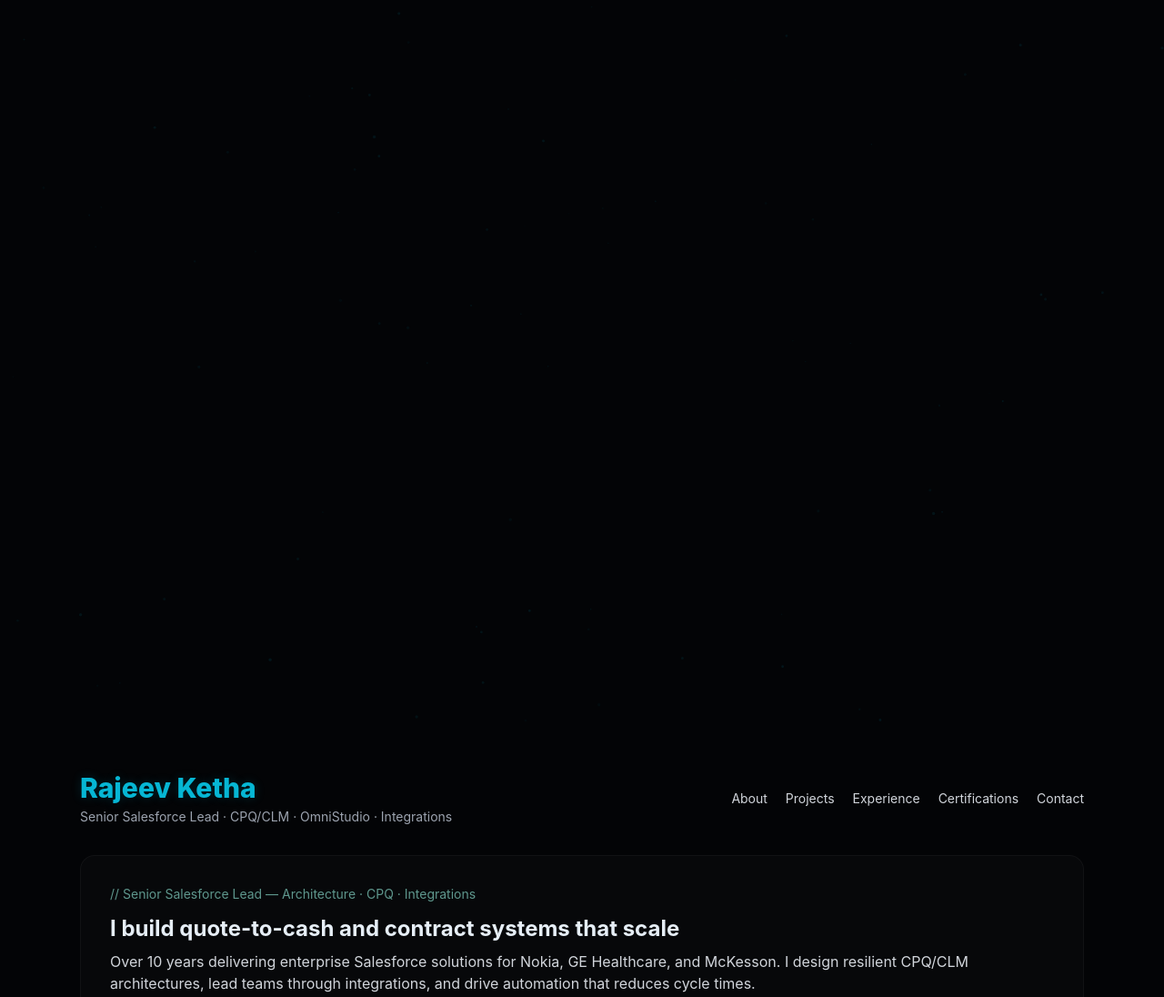
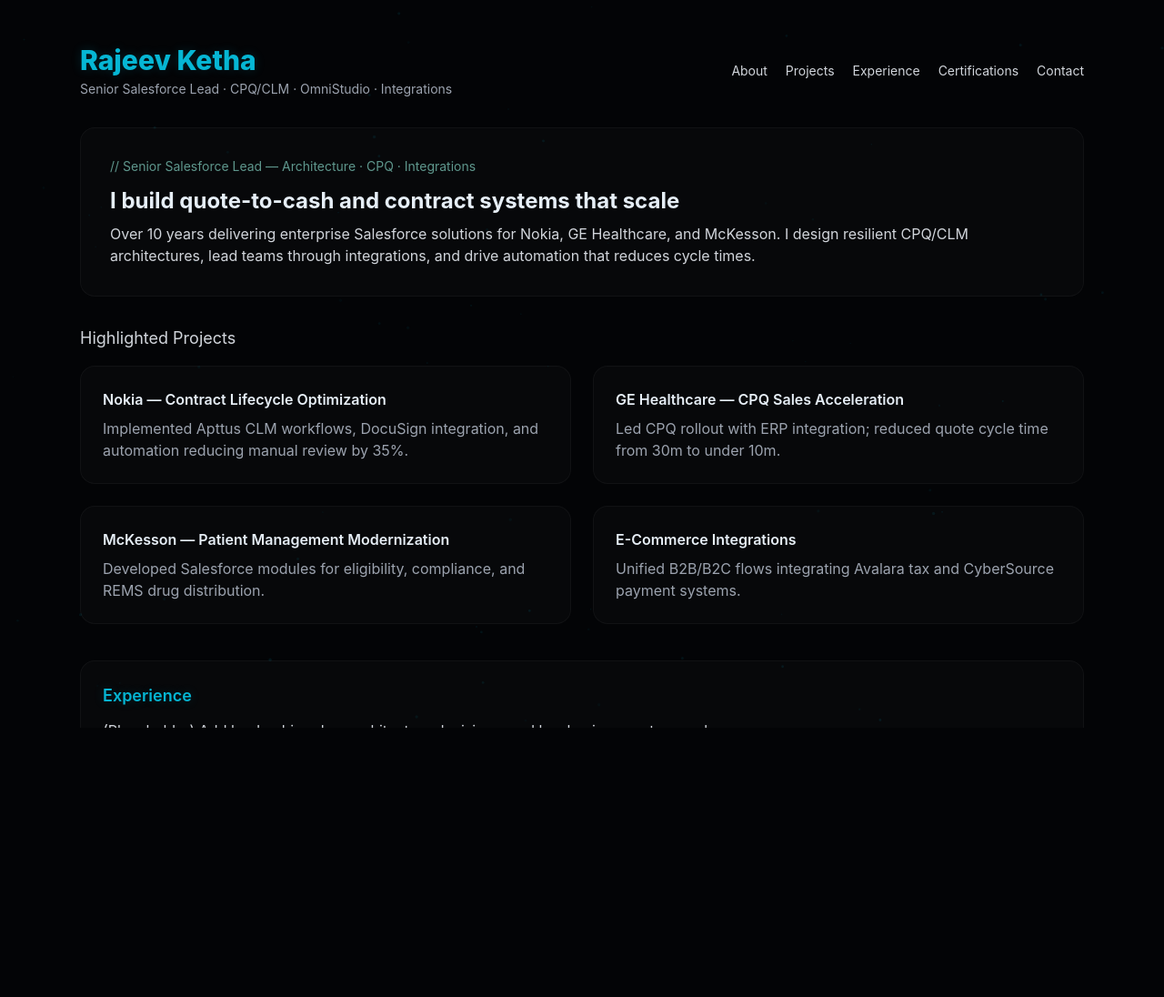
Before and after one commit to rajeevketha/rajeev-portfolio, a plain HTML site: page index.html in a window 1280 px wide. Shown: the top 1096 px of the page at 91% size. After the commit the page ends 800 px from the top, so only its background shows below. Drawn offline with nearby package versions, Linux system fonts and the light colour scheme.

Commit message:
Refactor HTML and CSS for improved structure

```diff
--- a/index.html
+++ b/index.html
@@ -2,25 +2,117 @@
 <html lang="en">
 <head>
   <meta charset="utf-8" />
+  <meta name="viewport" content="width=device-width,initial-scale=1" />
   <title>Rajeev Ketha — Senior Salesforce Lead</title>
   <meta name="description" content="Portfolio of Rajeev Ketha — Senior Salesforce Lead. Apex, LWC, CPQ/CLM, OmniStudio, Integrations, Architecture." />
   <script src="https://cdn.tailwindcss.com"></script>
   <style>
-    :root{
-      --bg:#030406; --card:#0b0f13; --accent:#06b6d4; --glow:rgba(6,182,212,0.2);
+    /* Global Reset for cross-device consistency */
+    html, body {
+      margin: 0;
+      padding: 0;
+      width: 100%;
+      height: 100%;
+      overflow-x: hidden;
+      -webkit-font-smoothing: antialiased;
+      -moz-osx-font-smoothing: grayscale;
     }
-    body{background:var(--bg);color:#e6eef6;font-family:Inter,ui-sans-serif,system-ui;}
-    .card{background:rgba(255,255,255,0.02);border:1px solid rgba(255,255,255,0.04);}
-    .neon{color:var(--accent);text-shadow:0 0 12px var(--glow);}
-    .reveal{opacity:0;transform:translateY(10px);transition:all .6s ease;}
-    .reveal.in{opacity:1;transform:none;}
-    .badge{padding:6px 10px;border-radius:6px;background:rgba(6,182,212,0.1);border:1px solid rgba(6,182,212,0.25);color:var(--accent);font-size:.85rem;display:inline-block;margin:4px;transition:transform .3s ease, box-shadow .3s ease;}
-    .badge:hover{transform:translateY(-2px) scale(1.03);box-shadow:0 0 16px var(--glow);}
+
+    /* Theme variables */
+    :root {
+      --bg: #030406;
+      --card: #0b0f13;
+      --accent: #06b6d4;
+      --glow: rgba(6,182,212,0.2);
+    }
+
+    /* Base layout */
+    body {
+      background: var(--bg);
+      color: #e6eef6;
+      font-family: Inter, ui-sans-serif, system-ui;
+      line-height: 1.5;
+      min-height: 100vh;
+    }
+
+    /* Fullscreen background canvas */
+    canvas#bg-canvas {
+      position: fixed;
+      top: 0;
+      left: 0;
+      width: 100vw;
+      height: 100vh;
+      z-index: 0;
+      background: var(--bg);
+    }
+
+    /* Card components */
+    .card {
+      background: rgba(255,255,255,0.02);
+      border: 1px solid rgba(255,255,255,0.04);
+      border-radius: 1rem;
+      box-sizing: border-box;
+    }
+
+    /* Neon glow text */
+    .neon {
+      color: var(--accent);
+      text-shadow: 0 0 12px var(--glow);
+    }
+
+    /* Reveal animation */
+    .reveal {
+      opacity: 0;
+      transform: translateY(10px);
+      transition: all 0.6s ease;
+    }
+    .reveal.in {
+      opacity: 1;
+      transform: none;
+    }
+
+    /* Badge styles */
+    .badge {
+      padding: 6px 10px;
+      border-radius: 6px;
+      background: rgba(6,182,212,0.1);
+      border: 1px solid rgba(6,182,212,0.25);
+      color: var(--accent);
+      font-size: 0.85rem;
+      display: inline-block;
+      margin: 4px;
+      transition: transform 0.3s ease, box-shadow 0.3s ease;
+    }
+    .badge:hover {
+      transform: translateY(-2px) scale(1.03);
+      box-shadow: 0 0 16px var(--glow);
+    }
+
+    /* Responsive adjustments */
+    @media (max-width: 768px) {
+      header {
+        flex-direction: column;
+        text-align: center;
+        gap: 1rem;
+      }
+      nav a {
+        display: inline-block;
+        margin: 0 6px;
+      }
+      .card {
+        padding: 1.2rem;
+      }
+    }
   </style>
 </head>
+
 <body>
+  <!-- Animated background -->
   <canvas id="bg-canvas"></canvas>
+
+  <!-- Main container -->
   <div class="relative z-10 max-w-6xl mx-auto px-6 py-12">
+    <!-- Header section -->
     <header class="flex items-center justify-between mb-8">
       <div>
         <h1 class="text-3xl font-extrabold neon">Rajeev Ketha</h1>
@@ -36,40 +128,47 @@
     </header>
 
     <main>
-      <section id="about" class="card p-8 rounded-2xl mb-8 reveal">
+      <!-- About -->
+      <section id="about" class="card p-8 mb-8 reveal">
         <p class="text-sm text-teal-200/60 mb-3">// Senior Salesforce Lead — Architecture · CPQ · Integrations</p>
         <h2 class="text-2xl font-bold mb-2">I build quote-to-cash and contract systems that scale</h2>
-        <p class="text-gray-300">Over 10 years delivering enterprise Salesforce solutions for Nokia, GE Healthcare, and McKesson. I design resilient CPQ/CLM architectures, lead teams through integrations, and drive automation that reduces cycle times.</p>
+        <p class="text-gray-300">
+          Over 10 years delivering enterprise Salesforce solutions for Nokia, GE Healthcare, and McKesson.
+          I design resilient CPQ/CLM architectures, lead teams through integrations, and drive automation that reduces cycle times.
+        </p>
       </section>
 
+      <!-- Projects -->
       <section id="projects" class="mb-10">
         <h3 class="text-lg text-gray-300 mb-4">Highlighted Projects</h3>
         <div class="grid grid-cols-1 md:grid-cols-2 gap-6">
-          <article class="card p-6 rounded-xl reveal">
+          <article class="card p-6 reveal">
             <h4 class="font-semibold">Nokia — Contract Lifecycle Optimization</h4>
-            <p class="text-gray-400 mt-2">Implemented Apttus CLM workflows, DocuSign integration, and versioning automation reducing manual review effort by 35%.</p>
+            <p class="text-gray-400 mt-2">Implemented Apttus CLM workflows, DocuSign integration, and automation reducing manual review by 35%.</p>
           </article>
-          <article class="card p-6 rounded-xl reveal">
+          <article class="card p-6 reveal">
             <h4 class="font-semibold">GE Healthcare — CPQ Sales Acceleration</h4>
-            <p class="text-gray-400 mt-2">Led CPQ rollout integrated with ERP pricing; reduced quote cycle time from 30m to under 10m using guided selling rules.</p>
+            <p class="text-gray-400 mt-2">Led CPQ rollout with ERP integration; reduced quote cycle time from 30m to under 10m.</p>
           </article>
-          <article class="card p-6 rounded-xl reveal">
+          <article class="card p-6 reveal">
             <h4 class="font-semibold">McKesson — Patient Management Modernization</h4>
-            <p class="text-gray-400 mt-2">Developed Salesforce modules for patient eligibility, compliance, and drug distribution under REMS programs.</p>
+            <p class="text-gray-400 mt-2">Developed Salesforce modules for eligibility, compliance, and REMS drug distribution.</p>
           </article>
-          <article class="card p-6 rounded-xl reveal">
-            <h4 class="font-semibold">E‑Commerce Integrations</h4>
-            <p class="text-gray-400 mt-2">Unified B2B/B2C shopping flows integrating Avalara tax and CyberSource payment systems within Apttus platform.</p>
+          <article class="card p-6 reveal">
+            <h4 class="font-semibold">E-Commerce Integrations</h4>
+            <p class="text-gray-400 mt-2">Unified B2B/B2C flows integrating Avalara tax and CyberSource payment systems.</p>
           </article>
         </div>
       </section>
 
-      <section id="experience" class="mb-10 card p-6 rounded-xl reveal">
+      <!-- Experience -->
+      <section id="experience" class="card p-6 mb-10 reveal">
         <h3 class="text-lg font-semibold neon mb-3">Experience</h3>
-        <p class="text-gray-300">(Placeholder) Add more roles and details here later, highlighting leadership, architecture decisions, and business outcomes.</p>
+        <p class="text-gray-300">(Placeholder) Add leadership roles, architecture decisions, and key business outcomes here.</p>
       </section>
 
-      <section id="certs" class="mb-10 card p-6 rounded-xl reveal text-center">
+      <!-- Certifications -->
+      <section id="certs" class="card p-6 mb-10 text-center reveal">
         <h3 class="text-xl font-semibold neon mb-4">Certifications & Achievements</h3>
         <div class="flex flex-wrap justify-center">
           <span class="badge">Salesforce Platform Developer II</span>
@@ -82,20 +181,82 @@
         </div>
       </section>
 
-      <section id="contact" class="card p-6 rounded-xl reveal text-center">
+      <!-- Contact -->
+      <section id="contact" class="card p-6 text-center reveal">
         <h3 class="font-semibold mb-3">Contact</h3>
         <p class="text-gray-300">Reach out for collaboration, consulting, or leadership roles.</p>
         <p class="mt-2 text-gray-400">Email: <span class="font-medium">rajeev.ketha@gmail.com</span></p>
         <p class="text-gray-400">LinkedIn: <a href="#" class="neon hover:underline">linkedin.com/in/rajeevketha</a></p>
-        <p class="text-gray-400">GitHub: <a href="https://github.com/rajeevketha" class="neon hover:underline" target="_blank">github.com/rajeevketha</a></p>
+        <p class="text-gray-400">GitHub: <a href="https://github.com/rajeevketha" target="_blank" class="neon hover:underline">github.com/rajeevketha</a></p>
       </section>
 
+      <!-- Footer -->
       <footer class="text-center text-sm text-gray-500 py-8">© 2025 Rajeev Ketha</footer>
     </main>
   </div>
 
+  <!-- JS for animation and reveal effects -->
   <script>
-    const canvas=document.getElementById('bg-canvas');const ctx=canvas.getContext('2d');let w,h,particles=[];function resize(){w=canvas.width=innerWidth;h=canvas.height=innerHeight;}window.addEventListener('resize',resize);resize();function rand(min,max){return Math.random()*(max-min)+min}function init(){particles=[];for(let i=0;i<80;i++){particles.push({x:rand(0,w),y:rand(0,h),r:rand(.6,1.8),vx:rand(-.15,.15),vy:rand(-.05,.05),a:rand(.03,.1)})}}init();function draw(){ctx.clearRect(0,0,w,h);for(const p of particles){p.x+=p.vx;p.y+=p.vy;if(p.x<0)p.x=w;if(p.x>w)p.x=0;if(p.y<0)p.y=h;if(p.y>h)p.y=0;ctx.beginPath();ctx.fillStyle='rgba(6,182,212,'+p.a+')';ctx.arc(p.x,p.y,p.r,0,Math.PI*2);ctx.fill();}requestAnimationFrame(draw)}draw();const io=new IntersectionObserver(es=>{es.forEach(e=>{if(e.isIntersecting)e.target.classList.add('in')})},{threshold:.1});document.querySelectorAll('.reveal').forEach(n=>io.observe(n));
+    const canvas = document.getElementById('bg-canvas');
+    const ctx = canvas.getContext('2d');
+    let w, h, particles = [];
+
+    // Resize canvas to fit window
+    function resize() {
+      w = canvas.width = innerWidth;
+      h = canvas.height = innerHeight;
+    }
+    window.addEventListener('resize', resize);
+    resize();
+
+    // Helper: random number
+    function rand(min, max) {
+      return Math.random() * (max - min) + min;
+    }
+
+    // Create particle objects
+    function init() {
+      particles = [];
+      for (let i = 0; i < 80; i++) {
+        particles.push({
+          x: rand(0, w),
+          y: rand(0, h),
+          r: rand(0.6, 1.8),
+          vx: rand(-0.15, 0.15),
+          vy: rand(-0.05, 0.05),
+          a: rand(0.03, 0.1)
+        });
+      }
+    }
+    init();
+
+    // Draw particles
+    function draw() {
+      ctx.clearRect(0, 0, w, h);
+      for (const p of particles) {
+        p.x += p.vx;
+        p.y += p.vy;
+        if (p.x < 0) p.x = w;
+        if (p.x > w) p.x = 0;
+        if (p.y < 0) p.y = h;
+        if (p.y > h) p.y = 0;
+        ctx.beginPath();
+        ctx.fillStyle = `rgba(6,182,212,${p.a})`;
+        ctx.arc(p.x, p.y, p.r, 0, Math.PI * 2);
+        ctx.fill();
+      }
+      requestAnimationFrame(draw);
+    }
+    draw();
+
+    // Reveal animation on scroll
+    const io = new IntersectionObserver(entries => {
+      entries.forEach(entry => {
+        if (entry.isIntersecting) entry.target.classList.add('in');
+      });
+    }, { threshold: 0.1 });
+
+    document.querySelectorAll('.reveal').forEach(el => io.observe(el));
   </script>
 </body>
 </html>
```
